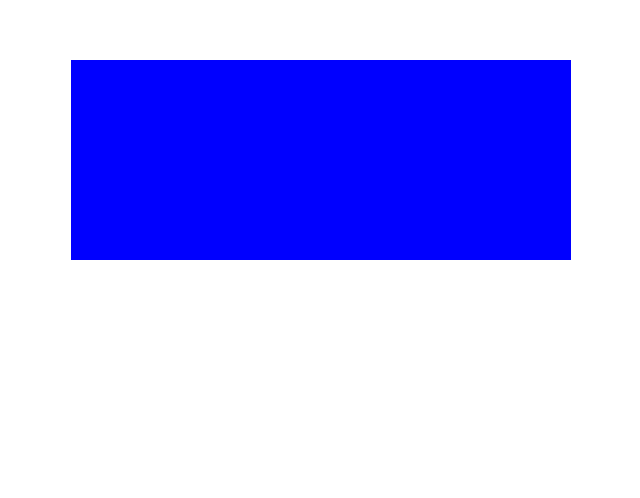
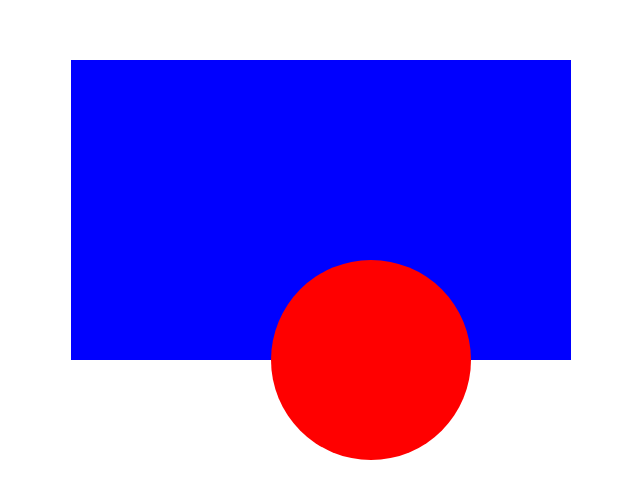
Before and after one commit to RichBen03/Web-Development, a plain HTML site: page 7.2 CSS Positioning/index.html in a window 1280 px wide. Shown: the part 148-646 px from the top of the page, without its empty margins (187-827 px from the left). Drawn offline with Linux system fonts and the light colour scheme.

Commit message:
Learning how to postion elements in a webpage

```diff
--- a/7.2 CSS Positioning/index.html
+++ b/7.2 CSS Positioning/index.html
@@ -10,8 +10,19 @@
       left: 250px;
       top: 200px;
       width: 500px;
+      height: 300px;
+      background-color: blue;
+    }
+    .blue-box .red-circle{
+      position: absolute;
+      width: 200px;
       height: 200px;
-      background-color: blue;
+      left: 200px;
+      top: 200px;
+      background-color: red;
+      border-radius: 50%;
+      z-index: -10px;
+
     }
   </style>
 </head>
```
